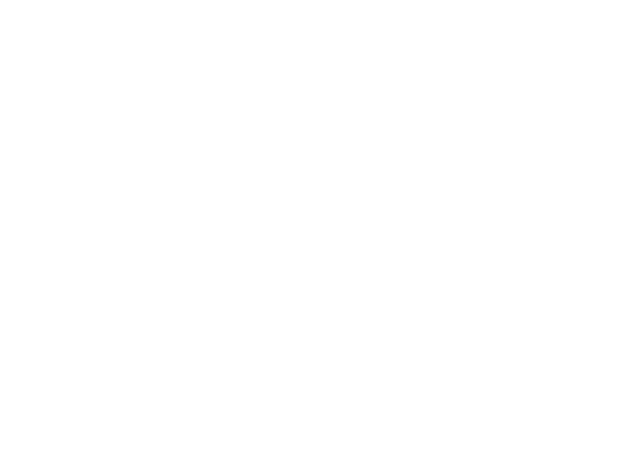
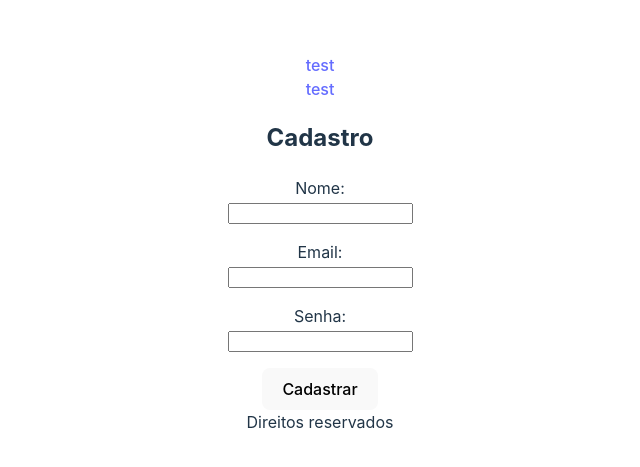
Before and after one commit to williamsoares1/eccomerce-base, a React (Vite) app in the folder projeto/ecommerce/: page /TelaCadastro in a window 1280 px wide. Shown: the part 157-624 px from the top of the page, without its empty margins (320-960 px from the left). Built offline with nearby package versions, Linux system fonts and the light colour scheme.

Commit message:
telacadastro e routes

```diff
--- a/projeto/ecommerce/src/App.jsx
+++ b/projeto/ecommerce/src/App.jsx
@@ -1,13 +1,12 @@
-import { useState } from 'react'
-import reactLogo from './assets/react.svg'
-import viteLogo from '/vite.svg'
 import './App.css'
+import Routes from './routes/Routes'
 
 function App() {
-  const [count, setCount] = useState(0)
+
 
   return (
     <>
+    <Routes/>
     </>
   )
 }
--- a/projeto/ecommerce/src/Routes/Routes.jsx
+++ b/projeto/ecommerce/src/Routes/Routes.jsx
@@ -1,33 +1,36 @@
 import { BrowserRouter, Switch, Route, Link } from 'react-router-dom';
-import Home from '../pages/Home';
+// import Home from '../pages/Home';
 import TelaCadastro from '../pages/TelaCadastro';
-import TelaCarrinho from '../pages/TelaCarrinho';
-import TelaLogin from '../pages/TelaLogin';
-import TelaPedidos from '../pages/TelaPedidos';
-import TelaProdutoEsp from '../pages/TelaProdutoEsp';
-import TelaProdutos from '../pages/TelaProdutos';
+// import TelaCarrinho from '../pages/TelaCarrinho';
+// import TelaLogin from '../pages/TelaLogin';
+// import TelaPedidos from '../pages/TelaPedidos';
+// import TelaProdutoEsp from '../pages/TelaProdutoEsp';
+// import TelaProdutos from '../pages/TelaProdutos';
 
 const Routes = () => {
     return (
+        <>
             <BrowserRouter>
-            <div style={{ backgroundColor: 'red' }}>
-                <Link to='/TelaProdutos'>Ver posts</Link>
+                <div>
+                    <Link to='/TelaProdutos'>test</Link>
                     <br />
-                <Link to='/TelaCadastro'>Criar um post</Link>
+                    <Link to='/TelaCadastro'>test</Link>
                 </div>
 
                 <Switch>
-                <Route exact path='/' component={Home} />
+                    {/* <Route exact path='/' component={Home} />
                     <Route exact path='/TelaProdutos' component={TelaProdutos} />
-                <Route exact path='/post/:id' component={TelaProdutoEsp} />
+                    <Route exact path='/post/:id' component={TelaProdutoEsp} /> */}
                     <Route exact path='/TelaCadastro' component={TelaCadastro} />
-                <Route exact path='/TelaLogin' component={TelaLogin} />
+                    {/* <Route exact path='/TelaLogin' component={TelaLogin} />
                     <Route exact path='/TelaCarrinho' component={TelaCarrinho} />
-                <Route exact path='/TelaPedidos' component={TelaPedidos} />
+                    <Route exact path='/TelaPedidos' component={TelaPedidos} /> */}
                 </Switch>
 
                 <footer>Direitos reservados</footer>
             </BrowserRouter>
+        </>
+
     );
 };
 
--- a/projeto/ecommerce/src/api/api.js
+++ b/projeto/ecommerce/src/api/api.js
@@ -1,5 +1,7 @@
 import axios from "axios";
 
-export const api = axios.create({
+const api = axios.create({
     baseURL:"http://localhost:3000"
 })
+
+export default api;
--- a/projeto/ecommerce/src/pages/TelaCadastro.jsx
+++ b/projeto/ecommerce/src/pages/TelaCadastro.jsx
@@ -0,0 +1,68 @@
+import { useState } from 'react'
+import api from '../api/api'
+import { useHistory } from 'react-router-dom'
+
+const Cadastro = () => {
+  const history = useHistory()
+
+  const [name, setName] = useState('')
+  const [email, setEmail] = useState('')
+  const [password, setPassword] = useState('')
+
+  const handleNameChange = (e) => {
+    setName(e.target.value);
+  };
+
+  const handleEmailChange = (e) => {
+    setEmail(e.target.value);
+  };
+
+  const handlePasswordChange = (e) => {
+    setPassword(e.target.value);
+  };
+
+  const handleSubmit = async (e) => {
+    e.preventDefault();
+    try {
+      const response = await api.post('/users', {
+        name,
+        email,
+       password
+      });
+      console.log('Usuário cadastrado com sucesso:', response.data);
+
+      setName('');
+      setEmail('');
+      setPassword('');
+
+      if (response.status === 201) {
+        history.push('/login');
+      }
+    } catch (error) {
+      console.error('Erro ao cadastrar usuário:', error);
+    }
+  };
+
+  return (
+    <>
+      <h2>Cadastro</h2>
+      <form onSubmit={handleSubmit}>
+        <label htmlFor="name">Nome:</label>
+        <br />
+        <input id="name" type="text" value={name} onChange={handleNameChange} />
+        <p />
+        <label htmlFor="email">Email:</label>
+        <br />
+        <input id="email" type="email" value={email} onChange={handleEmailChange} />
+        <p />
+        <label htmlFor="password">Senha:</label>
+        <br />
+        <input id="password" type="password" value={password} onChange={handlePasswordChange} />
+        <p />
+        <button type="submit">Cadastrar</button>
+      </form>
+    </>
+  );
+};
+
+export default Cadastro;
```
Lines whose indentation alone changed are shown as unchanged.
